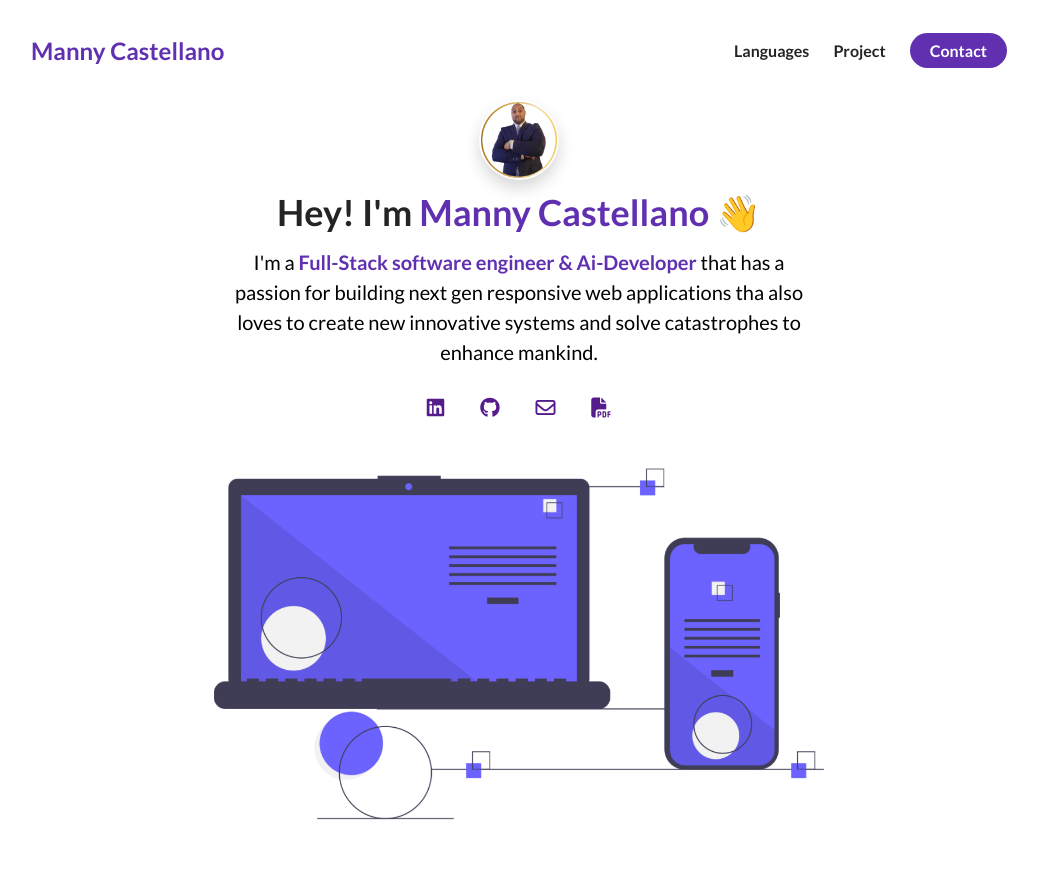
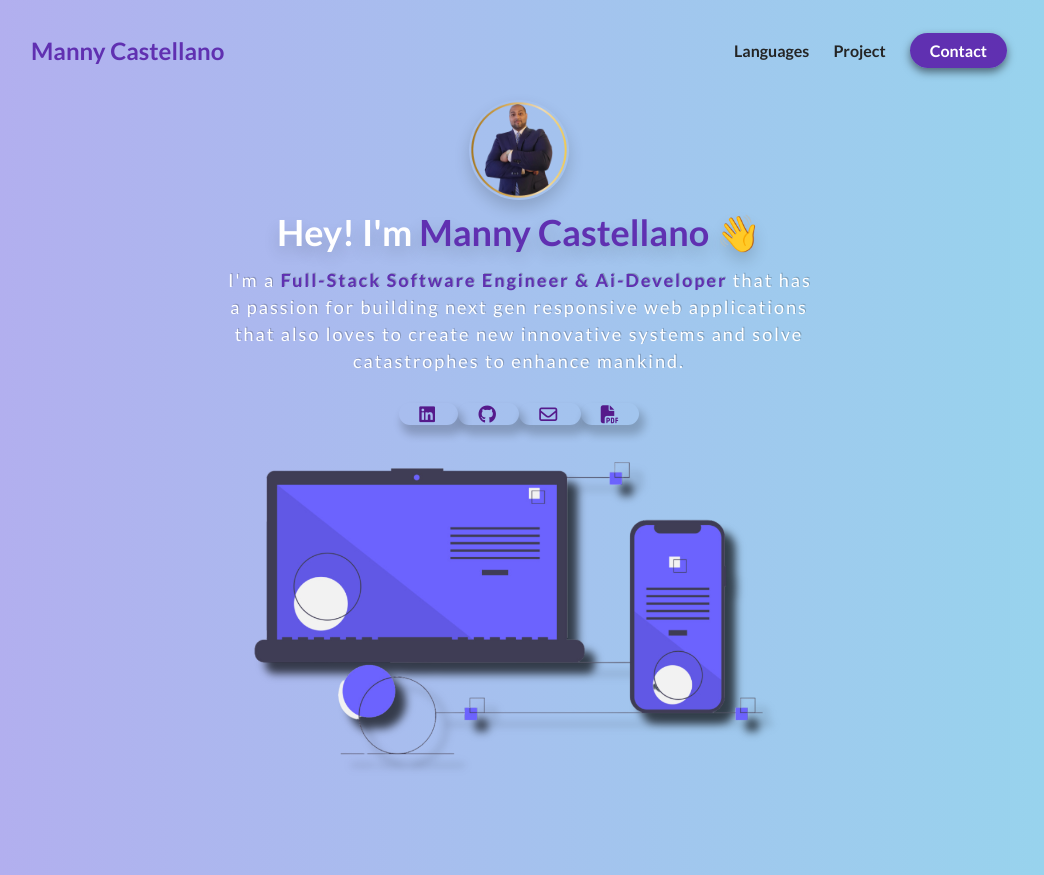
Before and after one commit to Mantechdesigns/website-project, a plain HTML site: page index.html in a window 1280 px wide. Shown: the whole page, without its empty margins (121-1165 px from the left). Drawn offline with Linux system fonts and the light colour scheme.

Commit message:
Background Color Update

```diff
--- a/index.html
+++ b/index.html
@@ -53,10 +53,10 @@
             <p class="about-me__info--para">
               I'm a
               <strong class="text--purple"
-                >Full-Stack software engineer & Ai-Developer</strong
+                >Full-Stack Software Engineer & Ai-Developer</strong
               >
               that has a passion for building next gen responsive web
-              applications tha also loves to create new innovative systems and
+              applications that also loves to create new innovative systems and
               solve catastrophes to enhance mankind.
             </p>
             <div class="about-me__links">
@@ -76,7 +76,7 @@
           </div>
           <figure class="about-me__img--container">
             <img
-              src="./assets/pp3.png"
+              src="./assets/pp4.png"
               class="about-me__img"
               alt="picture of pc and mobile"
             />
--- a/style.css
+++ b/style.css
@@ -19,6 +19,8 @@ h1 {
 
 P {
     line-height: 1.5;
+    letter-spacing: 2px;
+    text-indent: 1.8px;
     font-size: 16px;
 }
 
@@ -76,10 +78,15 @@ nav {
     border-radius: 50px;
     color: white;
     transition: all 300ms ease;
+    box-shadow: 0 4px 8px rgba(0, 0, 0, 0.5);
 }
 
 .nav__link--anchor-primary:hover {
-   background-color: #5d3eff;
+    color: aqua;
+    background-color: black;
+    border-radius: 50px;
+    transition: transform 0.5s ease;
+    transform: scale(1.50);
 }
 
 .personal__logo {
@@ -95,6 +102,8 @@ nav {
     min-height: 100vh;
     display: flex;
     flex-direction: column;
+    background: linear-gradient(to right, rgb(181, 171, 239), rgb(149, 215, 237));
+
 }
 
 .about-me__info {
@@ -112,8 +121,8 @@ nav {
 }
 
 .about-me__picture--mask {
-    width: 80px;
-    height: 80px;
+    width: 100px;
+    height: 100px;
     border-radius: 50%;
     overflow: hidden;
     box-shadow: 0 8px 16px rgba(0, 0, 0, 0.16);
@@ -128,17 +137,33 @@ nav {
 
 .about-me__info--title {
     margin-bottom: 12px;
+    color: white;
+    text-shadow: 0 8px 16px rgba(0, 0, 0, 0.16);
 }
 
 .about-me__info--para {
-    font-size: 20px;
+    font-size: 18px;
     margin-bottom: 28px;
+    color: white;
+    text-shadow: 1px -1px 0 rgba(0, 0, 0, 0.2);
 }
 
 .about-me__link {
-    font-size: 20px;
+    font-size: 18px;
     text-decoration: none;
-    padding: 0 16px;
+    padding: 0 20px;
+    border-radius: 20px;
+    box-shadow: 4px 8px 8px 2px rgba(0, 0, 0, 0.2);
+
+}
+
+.about-me__link:hover {
+   color: aqua;
+   background-color: black;
+   border-radius: 10px;
+   margin: 10px;
+   transition: all 300ms ease;
+   transform: scale(1.50);
 }
 
 .about-me__img--container {
```
Also changed, not shown: assets/pp4.png (added).
